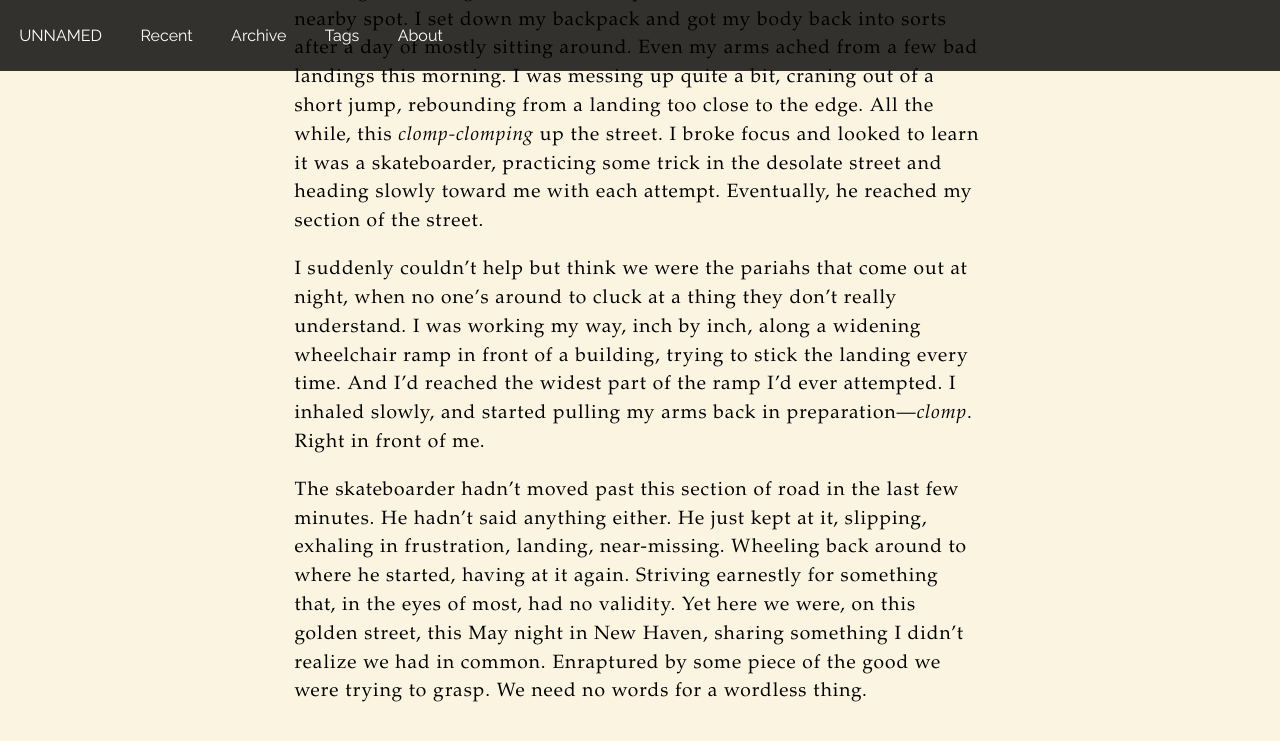
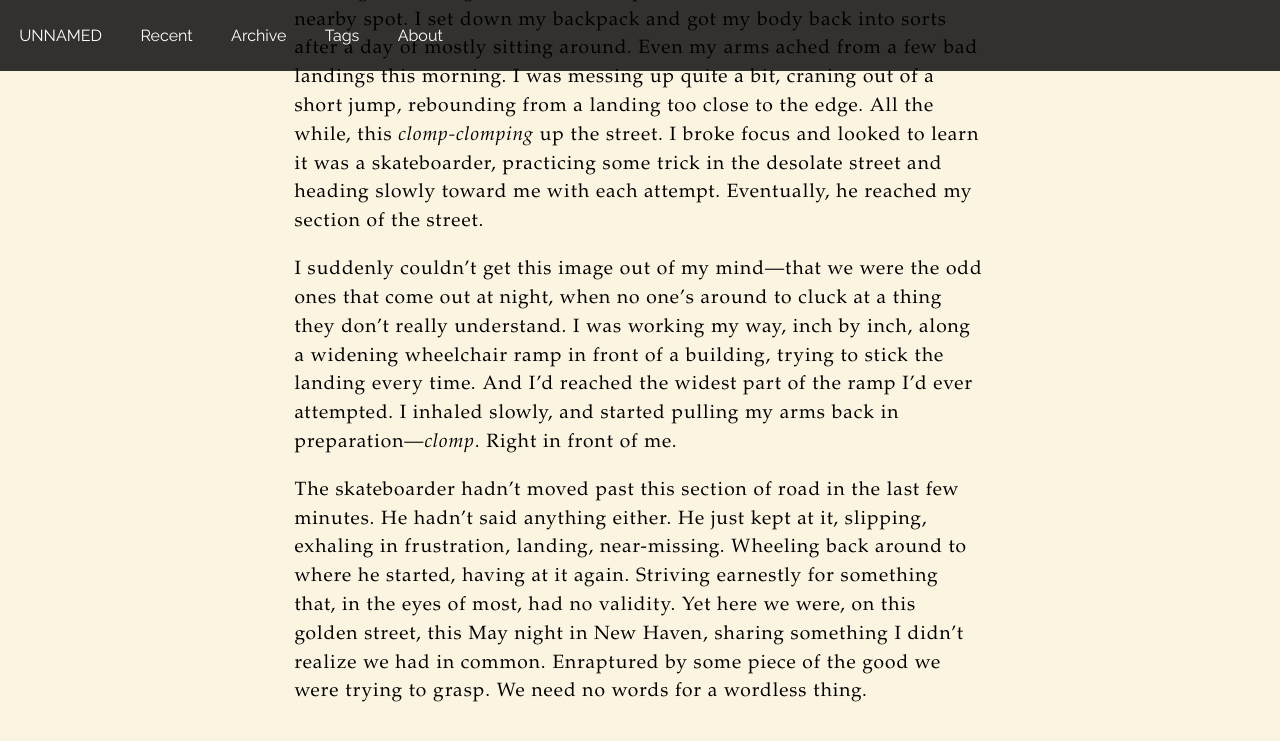
Before and after one commit to jk5228/unnamed, a Jekyll site: the page built from _posts/2014-05-12-wordless.md, in a window 1280 px wide and 900 px high, scrolled down 1404 px. Shown: the top 741 px of the window. Built offline with Jekyll 4.4.1, drawn with Linux system fonts in a browser that asks for light colours; Markdown is read by kramdown in place of the engine named in the settings.

Commit message:
new post

```diff
--- a/_posts/2014-05-12-wordless.md
+++ b/_posts/2014-05-12-wordless.md
@@ -9,6 +9,6 @@ I’d been hopping indecisively from spot to spot in New Haven all day, looking
 
 I hadn’t changed out of the clothes I wore this morning for parkour training, so I thought I’d drill some precisions for a few minutes at a nearby spot. I set down my backpack and got my body back into sorts after a day of mostly sitting around. Even my arms ached from a few bad landings this morning. I was messing up quite a bit, craning out of a short jump, rebounding from a landing too close to the edge. All the while, this *clomp-clomping* up the street. I broke focus and looked to learn it was a skateboarder, practicing some trick in the desolate street and heading slowly toward me with each attempt. Eventually, he reached my section of the street.
 
-I suddenly couldn’t help but think we were the pariahs that come out at night, when no one’s around to cluck at a thing they don’t really understand. I was working my way, inch by inch, along a widening wheelchair ramp in front of a building, trying to stick the landing every time. And I’d reached the widest part of the ramp I’d ever attempted. I inhaled slowly, and started pulling my arms back in preparation—*clomp*. Right in front of me.
+I suddenly couldn’t get this image out of my mind—that we were the odd ones that come out at night, when no one’s around to cluck at a thing they don’t really understand. I was working my way, inch by inch, along a widening wheelchair ramp in front of a building, trying to stick the landing every time. And I’d reached the widest part of the ramp I’d ever attempted. I inhaled slowly, and started pulling my arms back in preparation—*clomp*. Right in front of me.
 
 The skateboarder hadn’t moved past this section of road in the last few minutes. He hadn’t said anything either. He just kept at it, slipping, exhaling in frustration, landing, near-missing. Wheeling back around to where he started, having at it again. Striving earnestly for something that, in the eyes of most, had no validity. Yet here we were, on this golden street, this May night in New Haven, sharing something I didn’t realize we had in common. Enraptured by some piece of the good we were trying to grasp. We need no words for a wordless thing.
```
